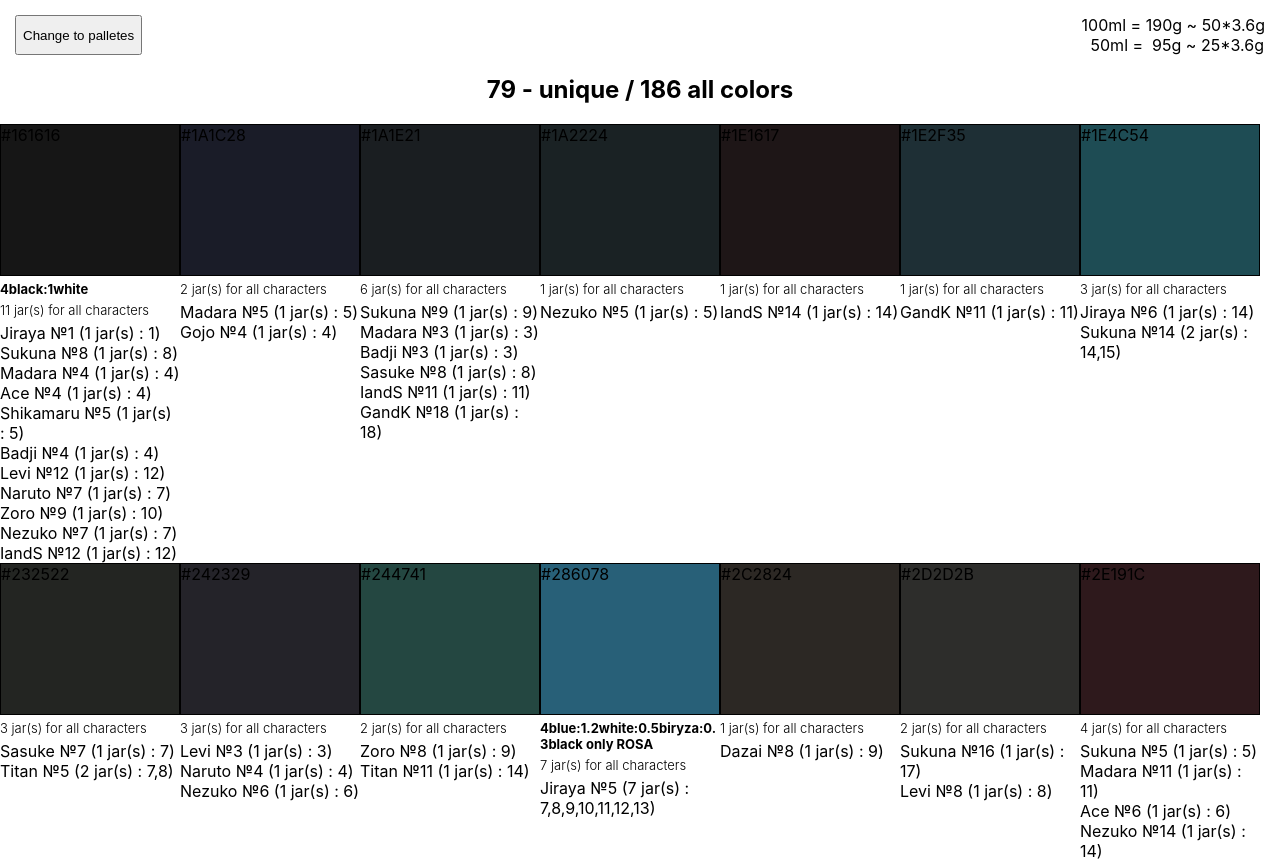
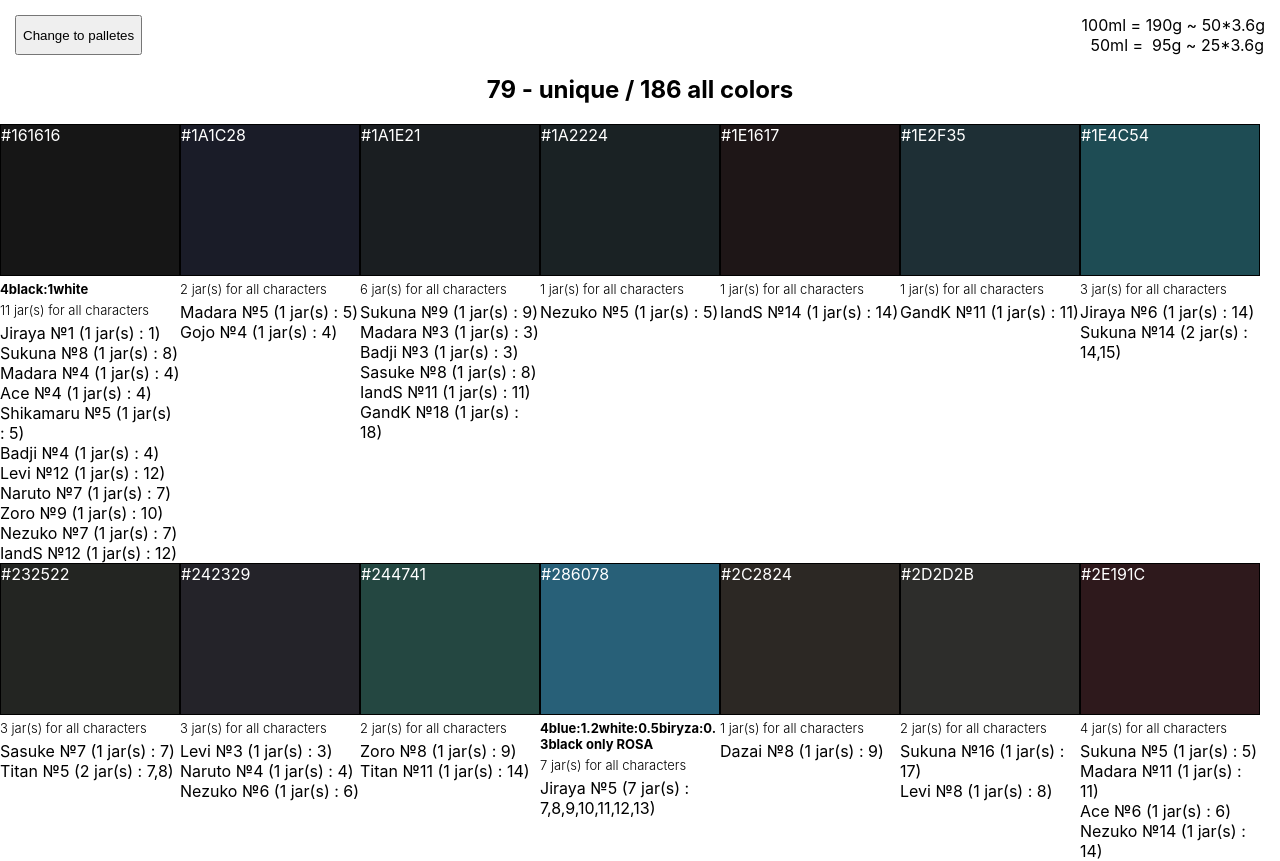
Before and after one commit to lanaye/colours, a React (Create React App) app: page / in a window 1280 px wide. Shown: the top 861 px of the page. Built offline with nearby package versions, Linux system fonts and the light colour scheme.

Commit message:
fix colours

```diff
--- a/src/components/Colours/Colours.jsx
+++ b/src/components/Colours/Colours.jsx
@@ -52,8 +52,10 @@ function Colours() {
   const listColors = Array.from(uniqueColors).sort().map((color) => {
     const charactersForColor = getCharactersForColor(color)
     const decription = ColourDecription[color];
+    const reg = new RegExp('^[0-4]')
+    let textColor = reg.test(color) ? 'white' : 'black';
     return <div className='color'>
-          <div className='block' key={color} style={{backgroundColor: `#${color}`}}>#{color}</div>
+          <div className='block' key={color} style={{color: textColor, backgroundColor: `#${color}`}}>#{color}</div>
           <div className='description'>{decription}</div>
           <div>{charactersForColor}</div>
       </div>
```
